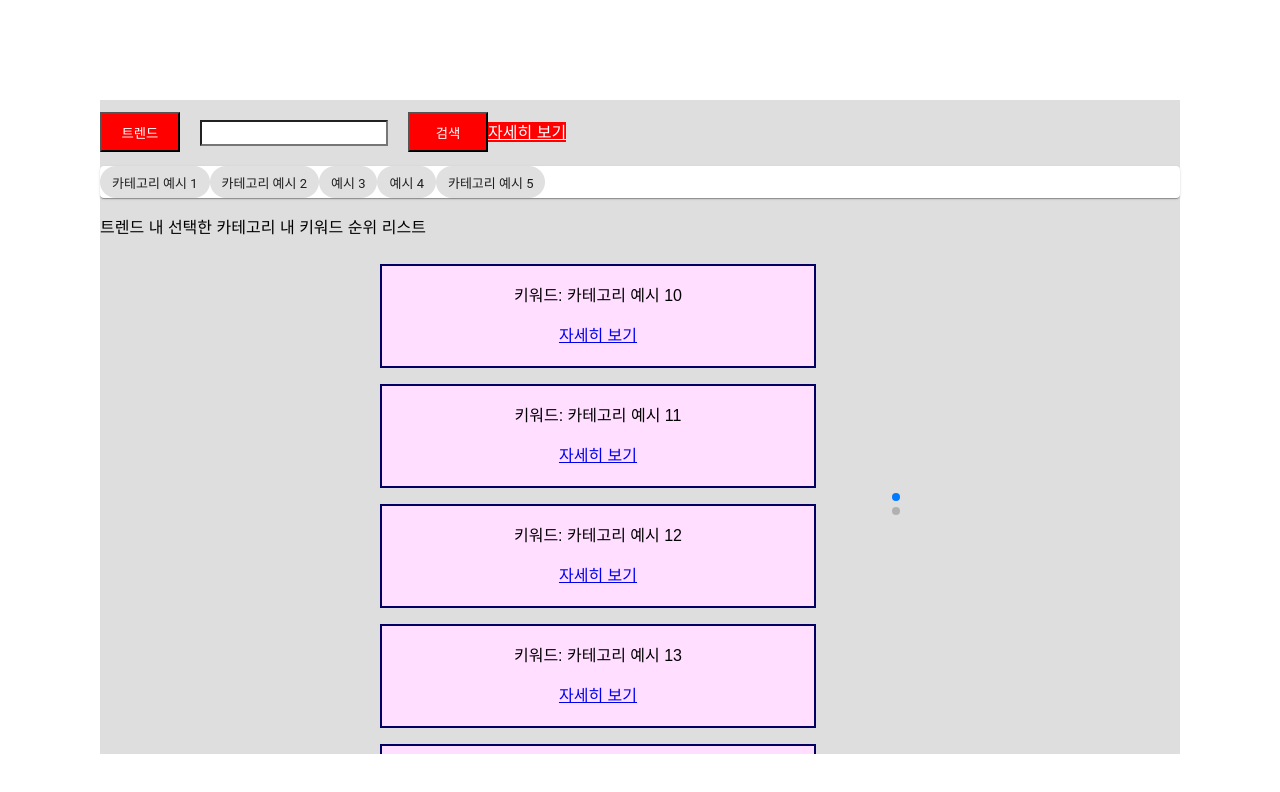
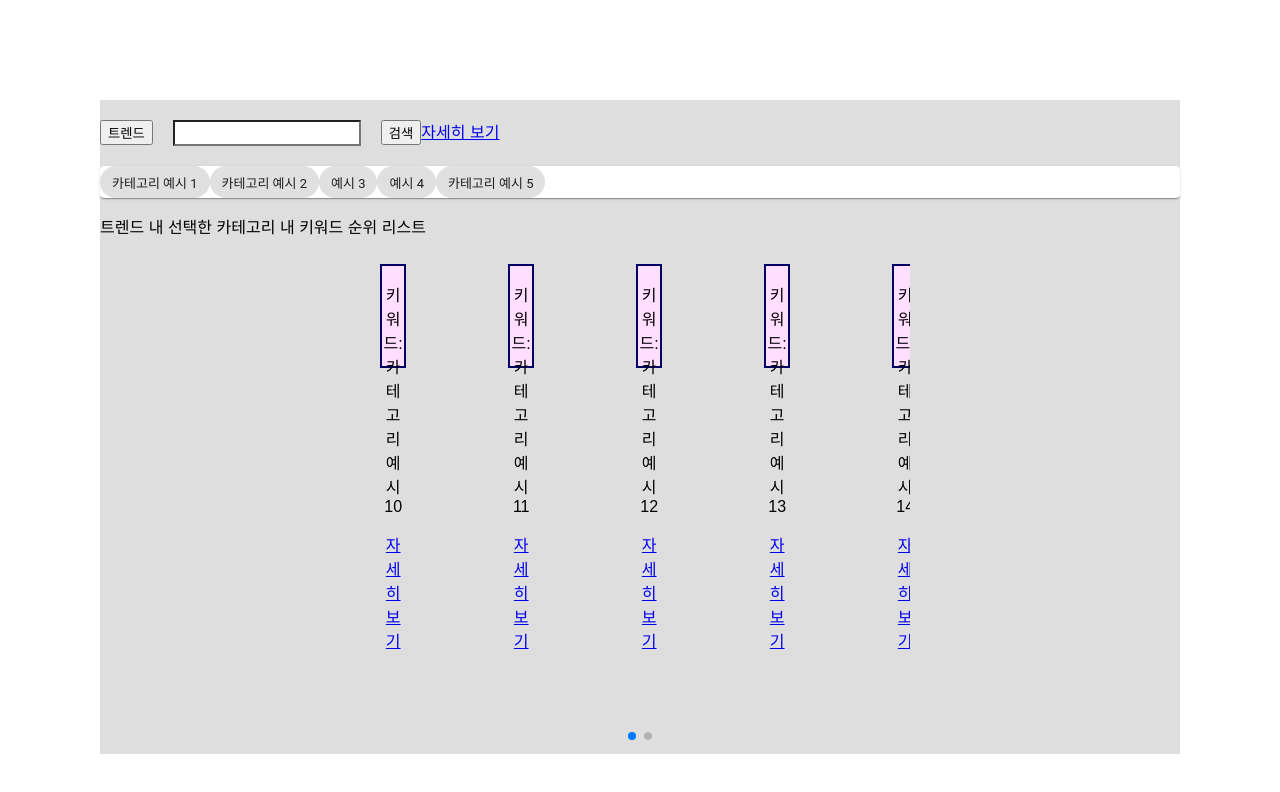
Before and after one commit to VanSubstance/ourtube, a React (Create React App) app in the folder front/: page / in a window 1280 px wide. Shown: the top 792 px of the page. Built offline with nearby package versions, Linux system fonts and the light colour scheme; the HTML template or start-up script is replaced by a standard one.

Commit message:
Fixing bug
+ 타입 변경 시 초기화

```diff
--- a/front/src/Design/Comps/KeywordList.js
+++ b/front/src/Design/Comps/KeywordList.js
@@ -58,7 +58,6 @@ class KeywordList extends Component {
                     className= "keywordListVertical"
                     spaceBetween={100}
                     slidesPerView={5}
-                    direction={'vertical'}
                     onSlideChange={() => console.log('slide change')}
                     pagination={{ clickable: true }}
 
--- a/front/src/Design/MainPageSimple.js
+++ b/front/src/Design/MainPageSimple.js
@@ -21,14 +21,7 @@ class MainPageSimple extends Component {
             background: "white",
             display: "inline",
             margin: "20px",
-        },
-        logo: {
-            width: "80px",
-            height: "40px",
-            background: "red",
-            color: "white",
-            display: "inline",
-        },
+        }
     }
 
     getValues = () => {
@@ -51,17 +44,8 @@ class MainPageSimple extends Component {
             target = "트렌드";
             color = "red";
         }
-        this.setState({
-            searchVal: "",
-            currentType: target,
-            logo: {
-                width: "80px",
-                height: "40px",
-                background: color,
-                color: "white",
-                display: "inline",
-            },
-        });
+        this.state.searchVal = "";
+        this.state.currentType = target;
         this.searchCtgr();
     }
     /**
@@ -114,14 +98,14 @@ class MainPageSimple extends Component {
                     this.state.currentType === "트렌드"
                         ? (
                             <button
-                                style={this.state.logo}
+                                className="logoTrend"
                                 onClick={this.changeType}>
                                 {this.state.currentType}
                             </button>
                         )
                         : (
                             <button
-                                style={this.state.logo}
+                                className = "logoAlltime"
                                 onClick={this.changeType}>
                                 {this.state.currentType}
                             </button>
@@ -135,7 +119,6 @@ class MainPageSimple extends Component {
                     this.state.currentType === "트렌드"
                         ? (
                             <Link
-                                style={this.state.logo}
                                 to={{
                                     pathname: "/trend",
                                     state: {
@@ -152,7 +135,6 @@ class MainPageSimple extends Component {
                                         searchVal: this.state.searchVal
                                     }
                                 }}
-                                style={this.state.logo}
                             >자세히 보기</Link>
                         )
                 }
--- a/front/src/Design/TrendMainPage.js
+++ b/front/src/Design/TrendMainPage.js
@@ -1,5 +1,5 @@
 import React, { Component } from 'react';
-import { KeywordList } from './Comps';
+import { KeywordList, KeywordListVertical } from './Comps';
 import { BrowserRouter as Router, Route, Link } from 'react-router-dom';
 import Chip from '@material-ui/core/Chip';
 import Paper from '@material-ui/core/Paper';
@@ -485,9 +485,9 @@ class TrendMainPage extends Component {
                     }
                 </Paper>
 
-                <KeywordList type="트렌드" ref="CtgrResults">
+                <KeywordListVertical type="트렌드" ref="CtgrResults">
 
-                </KeywordList>
+                </KeywordListVertical>
                 <div
                     style={this.state.chart}>
                     <p> 바 그래프: 좋아요 싫어요 비율 </p>
```
